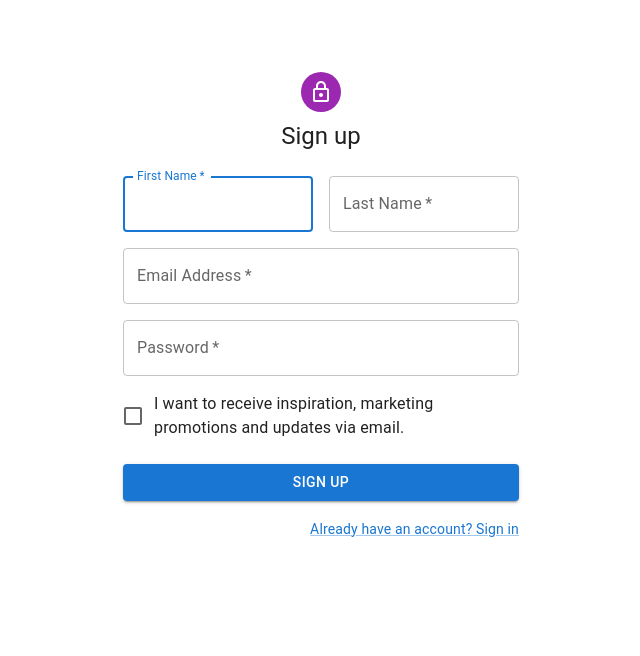
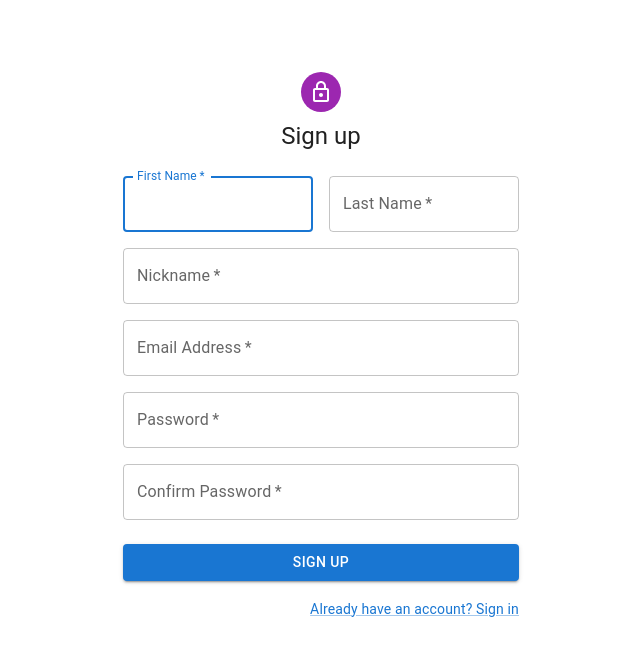
Before and after one commit to Hataeju/0xarmoury, a React (Create React App) app in the folder frontend/: page /SignUp in a window 1280 px wide. Shown: the top 656 px of the page, without its empty margins (319-959 px from the left). Built offline with nearby package versions, Linux system fonts and the light colour scheme.

Commit message:
modify signUp page

```diff
--- a/frontend/src/SignUp.js
+++ b/frontend/src/SignUp.js
@@ -3,8 +3,8 @@ import Avatar from '@mui/material/Avatar';
 import Button from '@mui/material/Button';
 import CssBaseline from '@mui/material/CssBaseline';
 import TextField from '@mui/material/TextField';
-import FormControlLabel from '@mui/material/FormControlLabel';
-import Checkbox from '@mui/material/Checkbox';
+//import FormControlLabel from '@mui/material/FormControlLabel';
+//import Checkbox from '@mui/material/Checkbox';
 import Link from '@mui/material/Link';
 import Grid from '@mui/material/Grid';
 import Box from '@mui/material/Box';
@@ -71,6 +71,16 @@ export default function SignUp() {
                 <TextField
                   required
                   fullWidth
+                  id="nickname"
+                  label="Nickname"
+                  name="nickname"
+                  autoComplete="nickname"
+                />
+              </Grid>
+              <Grid item xs={12}>
+                <TextField
+                  required
+                  fullWidth
                   id="email"
                   label="Email Address"
                   name="email"
@@ -89,11 +99,17 @@ export default function SignUp() {
                 />
               </Grid>
               <Grid item xs={12}>
-                <FormControlLabel
-                  control={<Checkbox value="allowExtraEmails" color="primary" />}
-                  label="I want to receive inspiration, marketing promotions and updates via email."
+                <TextField
+                  required
+                  fullWidth
+                  name="confirmPassword"
+                  label="Confirm Password"
+                  type="confirmPassword"
+                  id="confirmPassword"
+                  autoComplete="new-confirmPassword"
                 />
               </Grid>
+
             </Grid>
             <Button
               type="submit"
```
